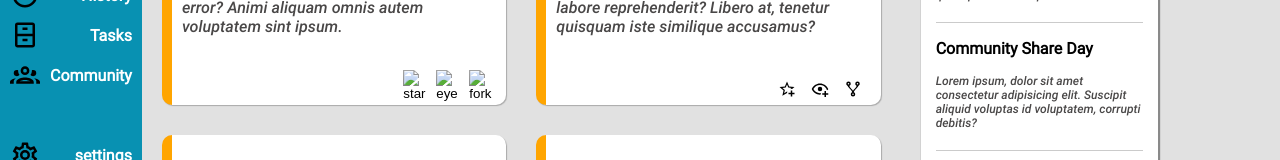
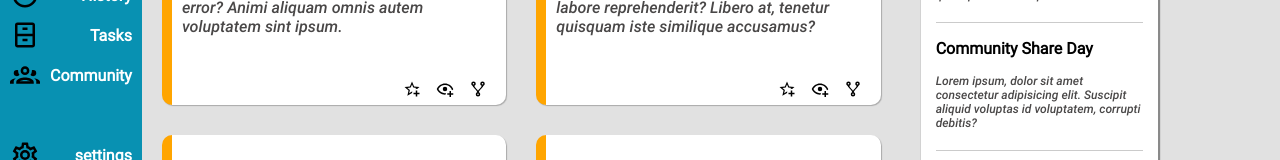
Before and after one commit to prince-musonda/Admin-DashBoard, a plain HTML site: page index.html in a window 1280 px wide. Shown: the part 235-395 px from the top of the page. Drawn offline with Linux system fonts and the light colour scheme.

Commit message:
Upate index.html

```diff
--- a/index.html
+++ b/index.html
@@ -46,9 +46,9 @@
                             Lorem ipsum dolor sit amet consectetur adipisicing elit. Eius totam neque unde error? Animi aliquam omnis autem voluptatem sint ipsum.
                         </p>
                         <div class="project-controls">
-                            <button><img src="icons/s" alt="star"></button>
-                            <button><img src="" alt="eye"></button>
-                            <button><img src="" alt="fork"></button>
+                           <button><img src="icons/star-plus-outline.svg" alt="star"></button>
+                            <button><img src="icons/eye-plus-outline.svg" alt="eye"></button>
+                            <button><img src="icons/source-fork.svg" alt="fork"></button>
                         </div>
                     </div>
                     <div class="project-card">
```
